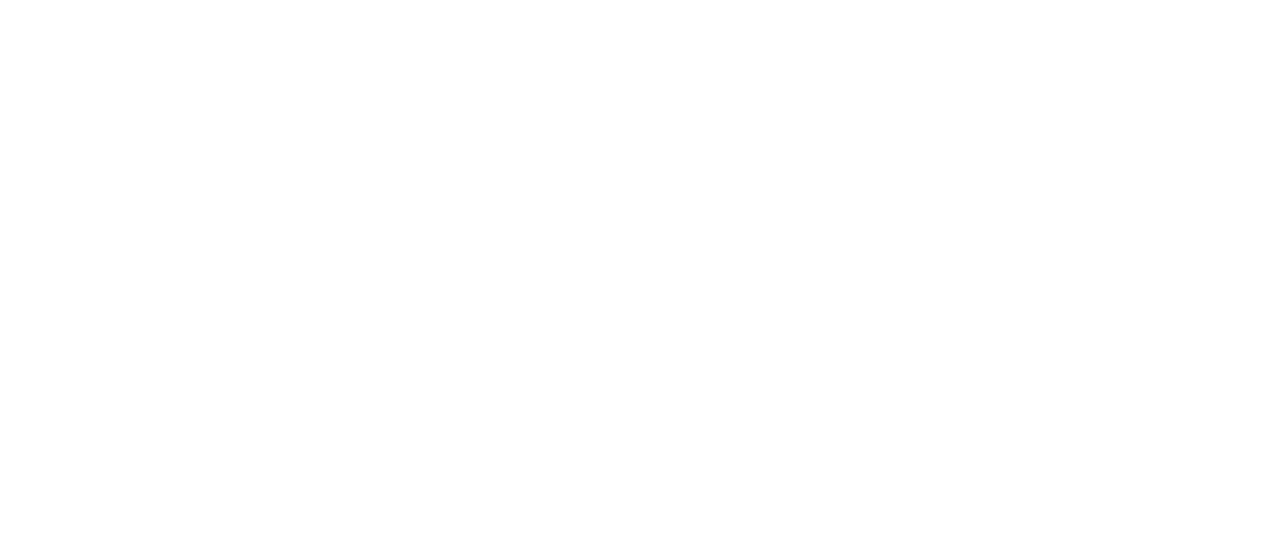
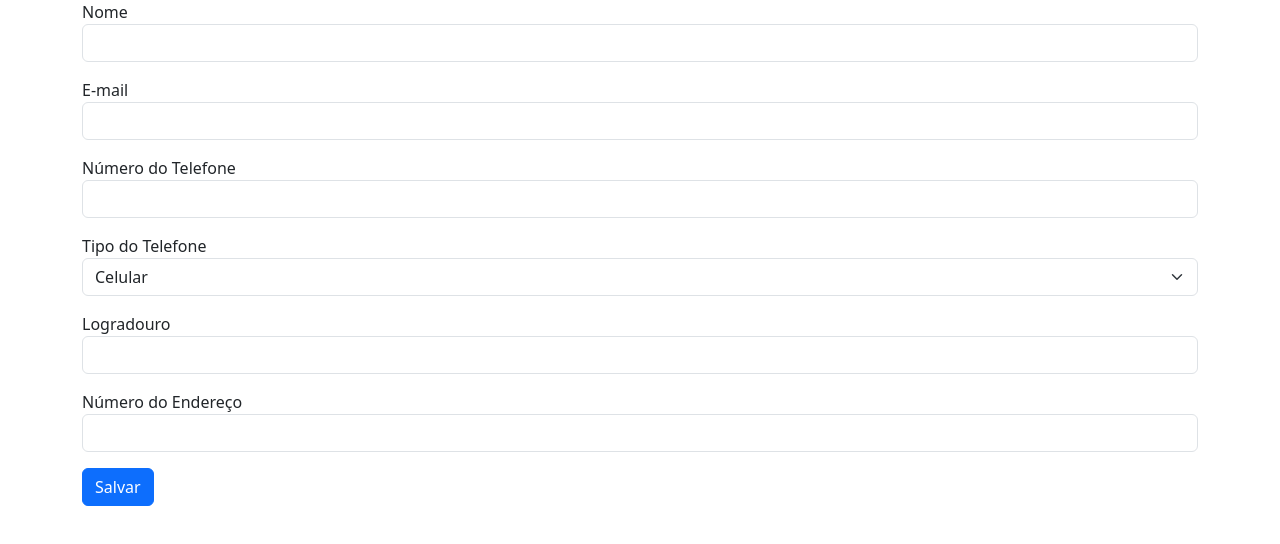
Before and after one commit to weskleymb/2023.10.57.agenda.front.react, a React (Create React App) app: page /contatos/1 in a window 1280 px wide. Before the commit this address had no page. Shown: the top 544 px of the page. Built offline with nearby package versions, Linux system fonts and the light colour scheme; no server answers.

Commit message:
initial commit

```diff
--- a/src/App.tsx
+++ b/src/App.tsx
@@ -2,6 +2,7 @@
 
 import ContatoList from './components/contato/contato-list';
 import ContatoForm from './components/contato/contato-form';
+import ContatoEdit from './components/contato/contato-edit';
 
 const App = () => {
   return (
@@ -10,6 +11,7 @@
         <Routes>
           <Route path="/contatos" element={ <ContatoList /> } />
           <Route path="/contatos/novo" element={ <ContatoForm onAddContato={() => {}} /> } />
+          <Route path="/contatos/:id" element={ <ContatoEdit />} />
         </Routes>
       </Router>
     </div>
--- /dev/null
+++ b/src/components/contato/contato-edit.tsx
@@ -0,0 +1,108 @@
+import React, { useEffect, useState } from "react";
+import axios from "axios";
+
+import { Contato } from "../../models/contato";
+import { useNavigate, useParams } from "react-router-dom";
+
+const ContatoEdit: React.FC = () => {
+
+    const navigate = useNavigate();
+
+    const { id } = useParams<{ id: string }>();
+    const [contato, setContato] = useState<Contato>();
+
+    useEffect(() => {
+        const fetchContato = async () => {
+          const response = await axios.get(`http://localhost:8080/contatos/${id}`);
+          setContato(response.data);
+        };
+        fetchContato();
+      }, [id]);
+
+    const handleSubmit = async (event: React.FormEvent) => {
+        event.preventDefault();
+        try {
+            const resposta = await axios.put('http://localhost:8080/contatos', contato);
+            navigate('/contatos');
+        } catch (error) {
+            console.error('Houve um erro ao salvar o contato:', error);
+        }
+    };
+
+    const handleChange = (e: React.ChangeEvent<HTMLInputElement | HTMLSelectElement>) => {
+        const { name, value } = e.target;
+        setContato({
+            ...contato,
+            [name]: value
+            } as any);
+      };
+
+    return (
+        <form onSubmit={handleSubmit}>
+            <div className="form-group mb-3">
+                <label htmlFor="nome">Nome</label>
+                <input
+                    type="text"
+                    className="form-control"
+                    id="nome"
+                    value={contato?.nome}
+                    onChange={handleChange}
+                />
+            </div>
+            <div className="form-group mb-3">
+                <label htmlFor="email">E-mail</label>
+                <input
+                    type="email"
+                    className="form-control"
+                    id="email"
+                    value={contato?.email}
+                    onChange={handleChange}
+                />
+            </div>
+            <div className="form-group mb-3">
+                <label htmlFor="numeroFone">Número do Telefone</label>
+                <input
+                    type="text"
+                    className="form-control"
+                    id="numeroFone"
+                    value={contato?.fone.numero}
+                    onChange={handleChange}
+                />
+            </div>
+            <div className="form-group mb-3">
+                <label htmlFor="tipoFone">Tipo do Telefone</label>
+                <select id="tipoFone" className="form-select" onChange={handleChange}>
+                    <option value="CELULAR">Celular</option>
+                    <option value="RESIDENCIAL">Residencial</option>
+                    <option value="COMERCIAL">Comercial</option>
+                </select>
+            </div>
+            <div className="form-group mb-3">
+                <label htmlFor="logradouro">Logradouro</label>
+                <input
+                    type="text"
+                    className="form-control"
+                    id="logradouro"
+                    value={contato?.endereco.logradouro}
+                    onChange={handleChange}
+                />
+            </div>
+            <div className="form-group mb-3">
+                <label htmlFor="numeroEndereco">Número do Endereço</label>
+                <input
+                    type="text"
+                    className="form-control"
+                    id="numeroEndereco"
+                    value={contato?.endereco.numero}
+                    onChange={handleChange}
+                />
+            </div>
+            <button type="submit" className="btn btn-primary">
+                Salvar
+            </button>
+        </form>
+    );
+
+}
+
+export default ContatoEdit;
--- a/src/components/contato/contato-list.tsx
+++ b/src/components/contato/contato-list.tsx
@@ -2,6 +2,7 @@
 import axios from 'axios';
 
 import { Contato } from '../../models/contato';
+import { Link } from 'react-router-dom';
 
 const ContatoList: React.FC = () => {
   const [contatos, setContatos] = useState<Contato[]>([]);
@@ -27,6 +28,9 @@
             {contato.nome}
             - {contato.fone.numero}
             - {contato.email}
+            - <Link to={`/contatos/${contato.id}`} className='btn btn-primary'>
+                Editar
+              </Link>
           </li>
         ))}
       </ul>
```
